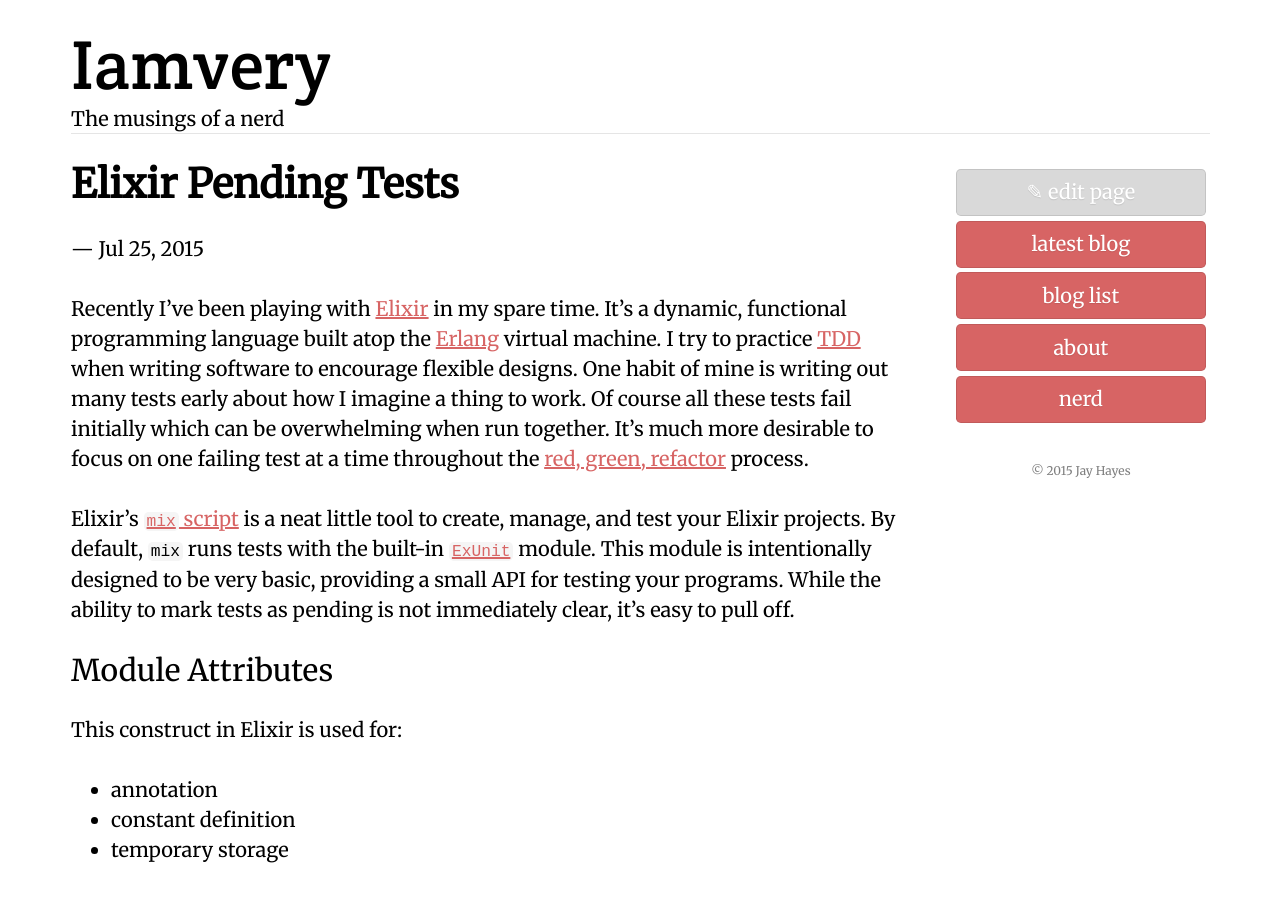
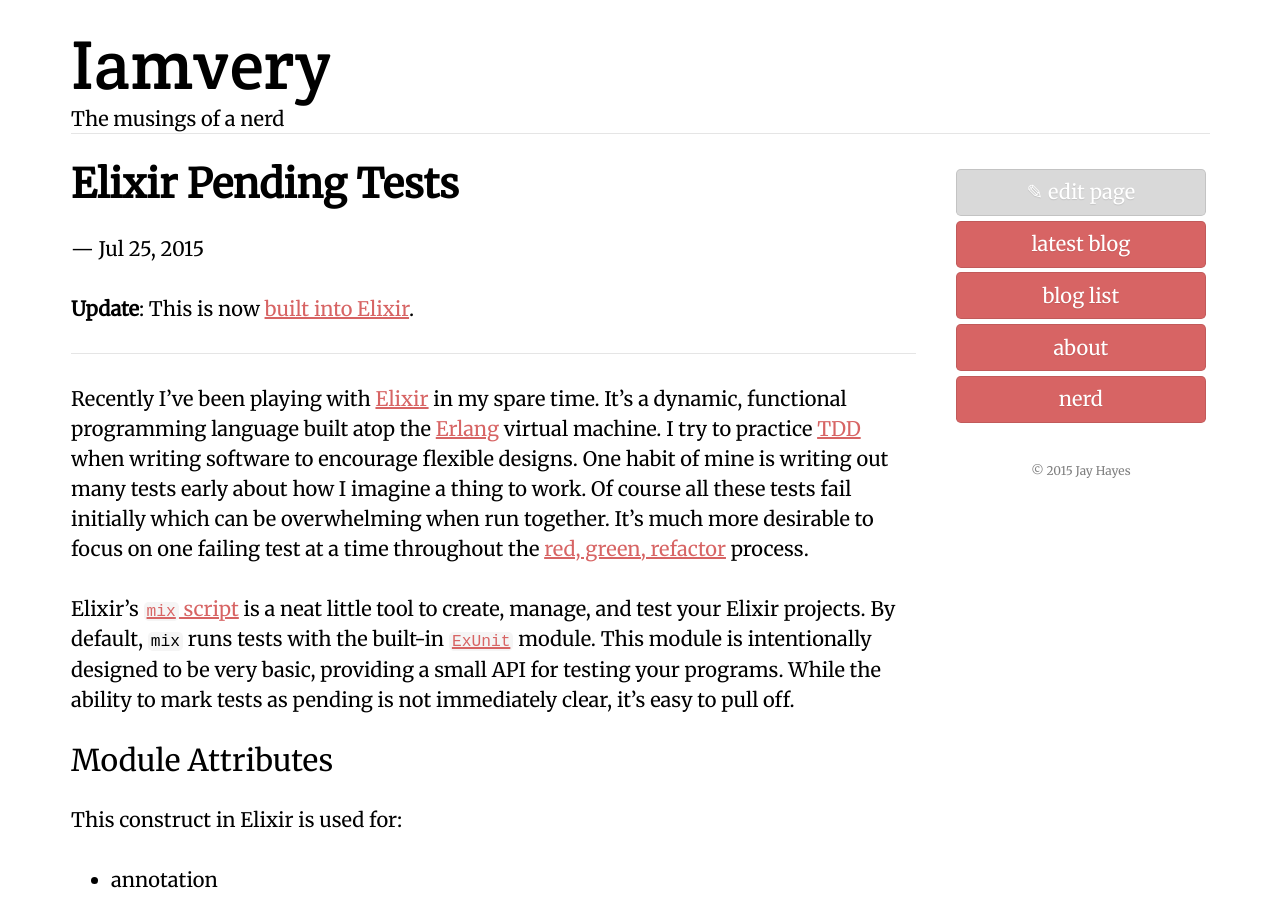
Before and after one commit to iamvery/iamvery.github.com, a Jekyll site: the page built from _posts/2015-07-25-elixir-pending-tests.markdown, in a window 1280 px wide and 900 px high. Built offline with Jekyll 4.4.1, drawn with Linux system fonts in a browser that asks for light colours; comment, search, counter and statistics services are not loaded.

Commit message:
Add update to elixir skip test post

```diff
--- a/_posts/2015-07-25-elixir-pending-tests.markdown
+++ b/_posts/2015-07-25-elixir-pending-tests.markdown
@@ -2,6 +2,10 @@
 layout: post
 title: Elixir Pending Tests
 description: A quick post illustrating how easy it is to temporarily skip tests in Elixir.
+---
+
+**Update**: This is now [built into Elixir](https://github.com/elixir-lang/elixir/commit/65f81054aa53b31e16ffb439dd6dfbf67265708d).
+
 ---
 
 Recently I've been playing with [Elixir][elixir] in my spare time.
```
